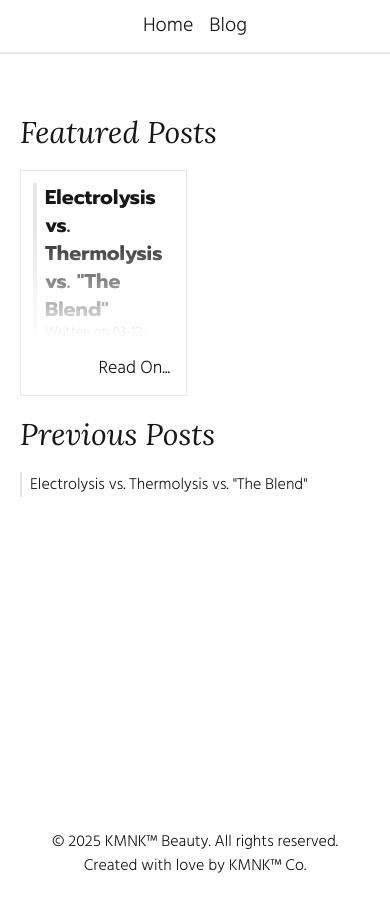
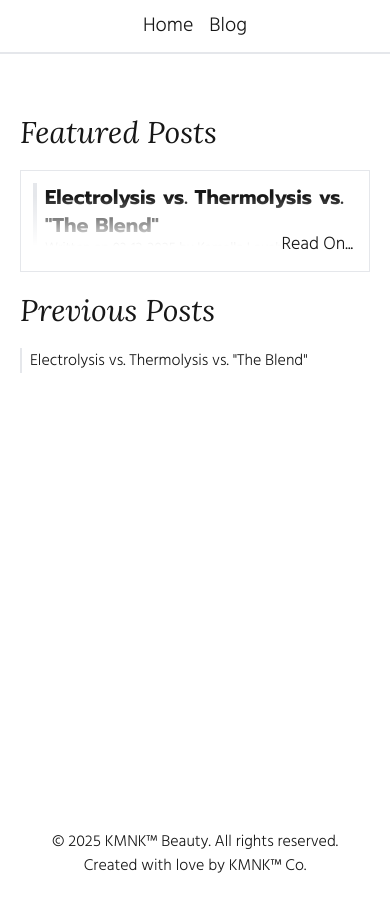
Before and after one commit to kmnk-co/kmnk-beauty, a Next.js app: page /blog in a window 390 px wide. Built offline with nearby package versions, Linux system fonts and the light colour scheme; no server answers.

Commit message:
Made columns full width on mobile

```diff
--- a/app/blog/page.tsx
+++ b/app/blog/page.tsx
@@ -9,7 +9,7 @@
   return (
     <div className="cmp-container">
       <div className="my-5 text-3xl lora-normal-oblique">Featured Posts</div>
-      <div className="grid grid-cols-2 gap-4">
+      <div className="grid md:grid-cols-2 gap-4">
         {FeaturedPosts.length > 0 ? (
           FeaturedPosts.map((post) => <Card key={post.slug} post={post} />)
         ) : (
```
